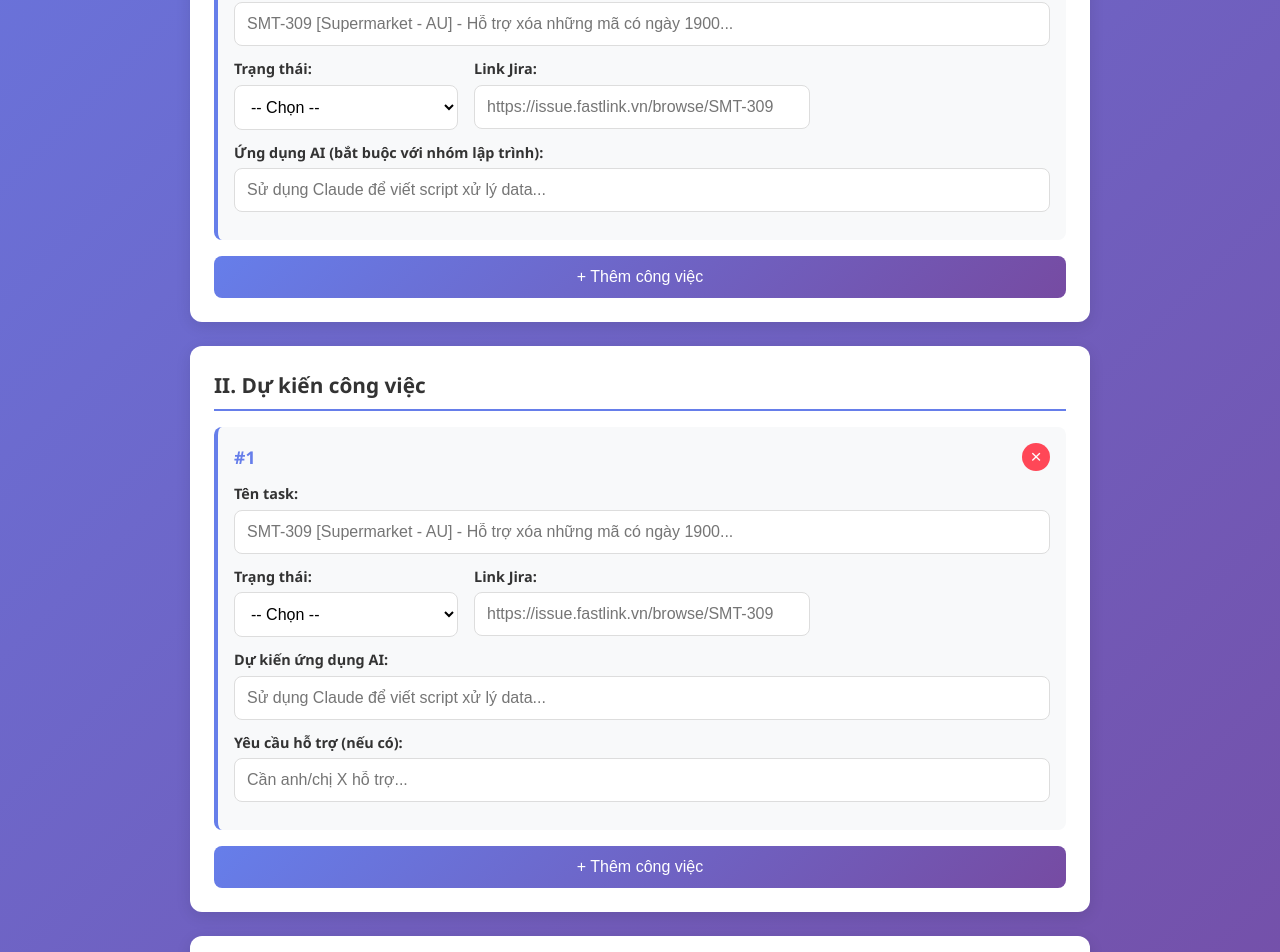
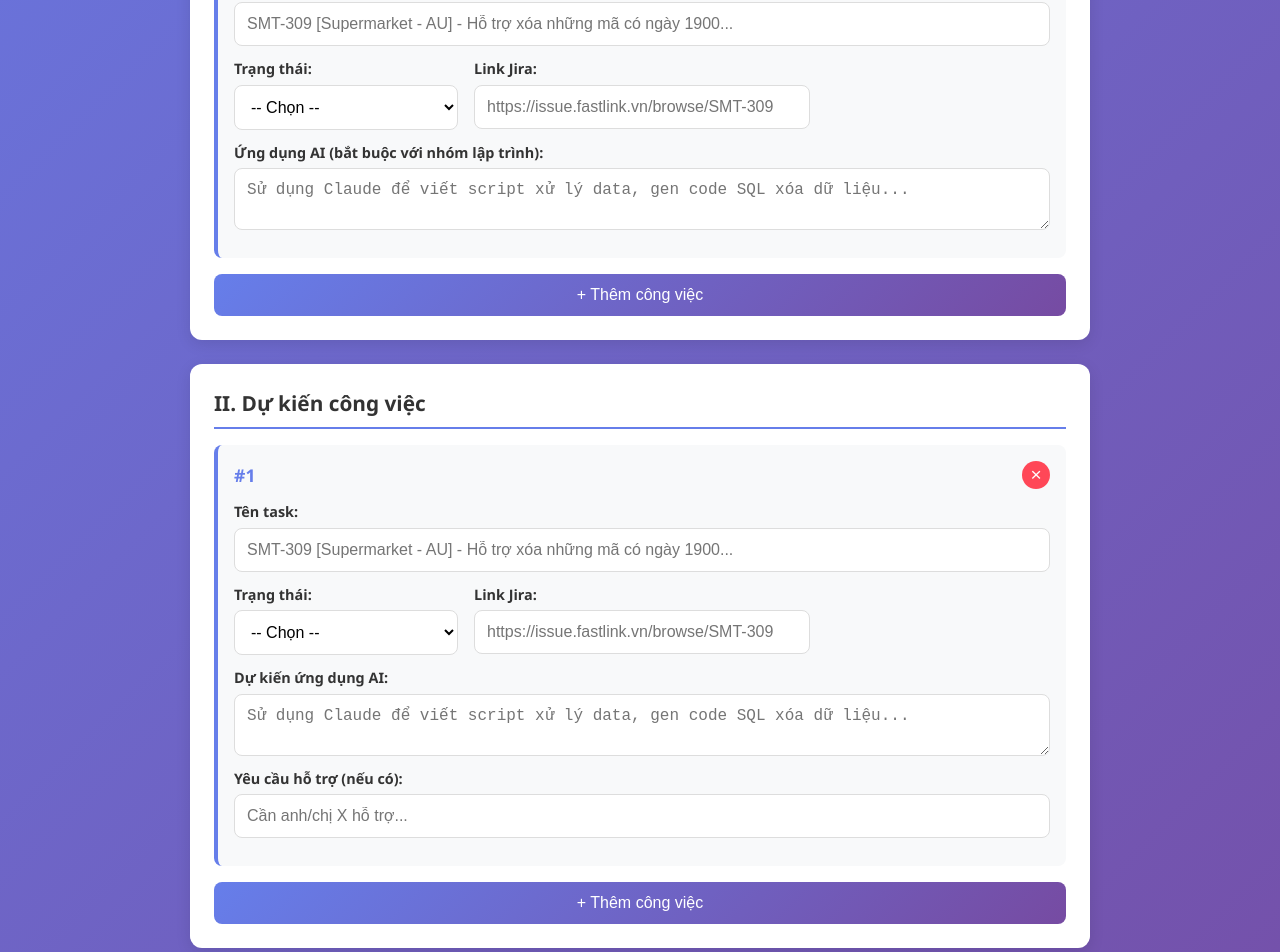
Before and after one commit to nguyenvanchiens/DailyReport, a React app: page / in a window 1280 px wide. Shown: the part 840-1792 px from the top of the page. Built offline with nearby package versions, Linux system fonts and the light colour scheme; the HTML template or start-up script is replaced by a standard one.

Commit message:
Cải tiến giao diện cho phần mô tả sử dụng AI

```diff
--- a/src/App.css
+++ b/src/App.css
@@ -176,6 +176,16 @@
   padding: 1rem;
   margin-bottom: 1rem;
   border-left: 4px solid #667eea;
+}
+
+.form-group-full {
+  width: 100%;
+}
+
+.form-group-full textarea {
+  width: 100%;
+  min-height: 60px;
+  resize: vertical;
 }
 
 .task-header {
--- a/src/components/TaskList.jsx
+++ b/src/components/TaskList.jsx
@@ -110,13 +110,13 @@ function TaskList({ title, tasks, onChange, showAI = true, aiLabel = "Ứng dụ
           )}
 
           {showAI && (
-            <div className="form-group">
+            <div className="form-group form-group-full">
               <label>{aiLabel}:</label>
-              <input
-                type="text"
+              <textarea
                 value={task.ungDungAI}
                 onChange={(e) => updateTask(task.id, 'ungDungAI', e.target.value)}
-                placeholder="Sử dụng Claude để viết script xử lý data..."
+                placeholder="Sử dụng Claude để viết script xử lý data, gen code SQL xóa dữ liệu..."
+                rows={2}
               />
             </div>
           )}
```
